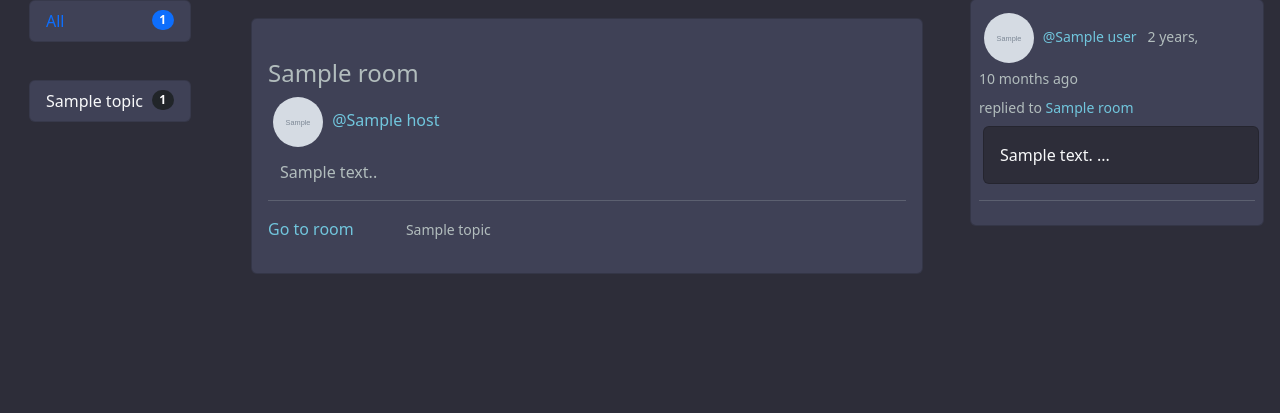
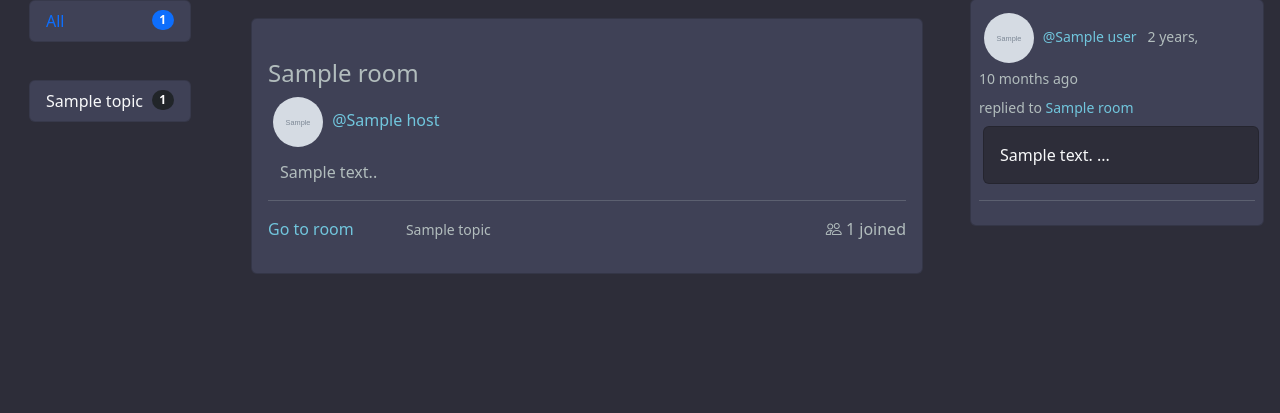
Before and after one commit to ListowelAdolwin/study_mate_app, a Django app: template baseapp/templates/baseapp/home.html in a window 1280 px wide. Shown: the part 162-575 px from the top of the page. Run offline with Django 3.2, Linux system fonts and the light colour scheme; the template is opened without the code that fills it: most values are stand-ins (such as "Sample title", 1, 10 or a date in 2020); grey boxes marked "Sample" are stand-in pictures; some libraries are stand-ins or nearby versions.

Commit message:
Modified the home feed design

```diff
--- a/baseapp/templates/baseapp/home_feed.html
+++ b/baseapp/templates/baseapp/home_feed.html
@@ -1,4 +1,5 @@
 {% load static %}
+
 
 <div class="">
   <div class="ms-5 d-flex">
@@ -24,12 +25,20 @@
         {% else %}
         <img class="profile-pic" src="{% static 'images/my.jpg' %}" alt="profile pic">
         {% endif %}
-        <a href="{% url 'user-profile' room.host.id %}">@{{room.host}}</a>
+        <a href="{% url 'user-profile' room.host.id %}">
+          <div>
+          @{{room.host}}
+        </div>
+        </a>
       </h6>
       <p class="card-text container">{{room.description}}.</p>
       <hr>
       <a href="{% url 'room' room.id %}" class="">Go to room</a>
       <small class="ms-5">{{room.topic}}</small>
+      <div class="float-end">
+        <i class="bi bi-people"></i>
+        {{room.participants.count}} joined
+      </div>
     </div>
   </div>
   {% endfor %}
```
